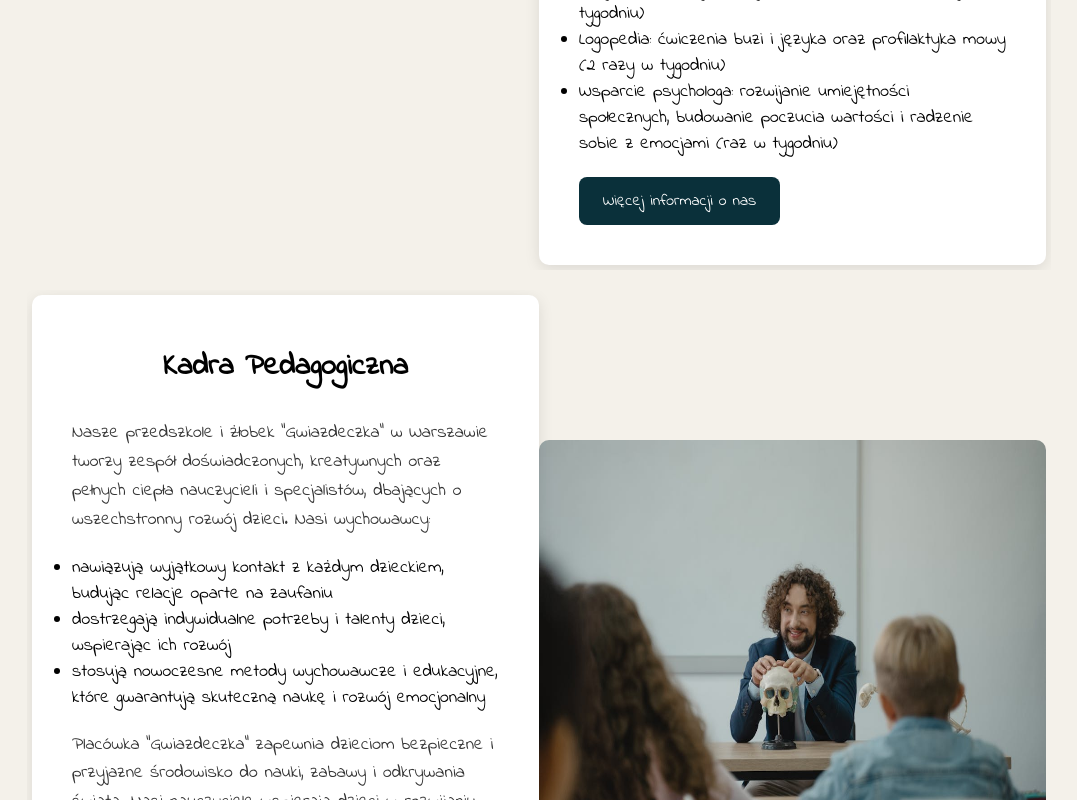
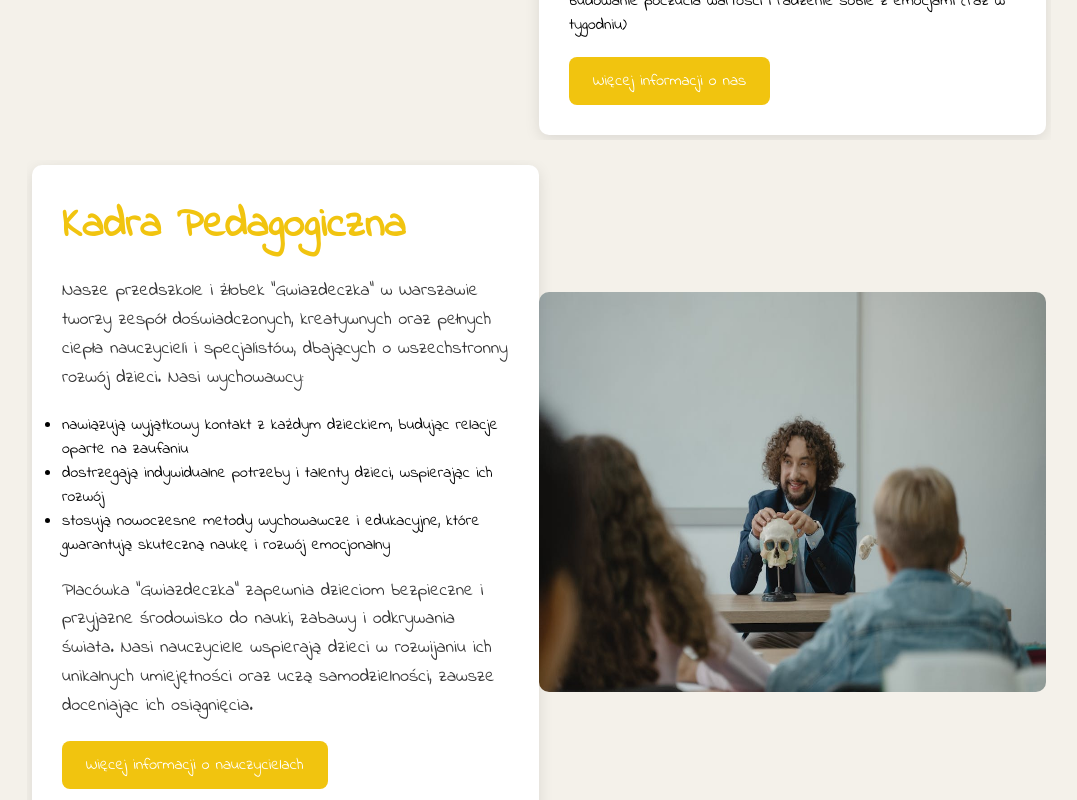
Before and after one commit to Smoleckk/portal-maluch, an Angular app in the folder web/maluch/: page / in a window 1280 px wide. Shown: the part 2000-2800 px from the top of the page, without its empty margins (101-1178 px from the left). Built offline with nearby package versions, Linux system fonts and the light colour scheme.

Commit message:
strona glowna dziala, ale jeszcze trzeba zrefaktorowac

```diff
--- a/web/maluch/projects/maluch-app/src/app/funkcjonalnosci/prezentacja/strony/prezentacja-strona-glowna/prezentacja-strona-glowna.component.html
+++ b/web/maluch/projects/maluch-app/src/app/funkcjonalnosci/prezentacja/strony/prezentacja-strona-glowna/prezentacja-strona-glowna.component.html
@@ -33,11 +33,11 @@
         <div class="card-image card-image-left">
           <img src="assets/zabawa.jpg">
           <div class="card">
-            <div class="card-title">Dlaczego my?</div>
-            <div class="card-desc">
+            <h1>Dlaczego my?</h1>
             <ul>
               <li>12 lat doświadczenia w prowadzeniu żłobka i przedszkola na najwyższym poziomie</li>
-                <li>Indywidualne podejście do każdego dziecka, małe grupy (10-15 dzieci), opiekowane przez wykwalifikowanych
+              <li>Indywidualne podejście do każdego dziecka, małe grupy (10-15 dzieci), opiekowane przez
+                wykwalifikowanych
                 nauczycieli i opiekunów
               </li>
               <li>Trzy nowoczesne placówki: ul. Lipińska 11, ul. Skalbmierska 8A oraz ul. Nocznickiego 29B</li>
@@ -49,18 +49,19 @@
               <li>Zajęcia z języka angielskiego (3 razy w tygodniu) już od najmłodszych grup</li>
               <li>Aktywności muzyczno-rytmiczne i taneczne (3 razy w tygodniu)</li>
               <li>Logopedia: ćwiczenia buzi i języka oraz profilaktyka mowy (2 razy w tygodniu)</li>
-                <li>Wsparcie psychologa: rozwijanie umiejętności społecznych, budowanie poczucia wartości i radzenie sobie z
+              <li>Wsparcie psychologa: rozwijanie umiejętności społecznych, budowanie poczucia wartości i radzenie sobie
+                z
                 emocjami (raz w tygodniu)
               </li>
               <li>Zajęcia z języka angielskiego (3 razy w tygodniu) już od najmłodszych grup</li>
               <li>Aktywności muzyczno-rytmiczne i taneczne (3 razy w tygodniu)</li>
               <li>Logopedia: ćwiczenia buzi i języka oraz profilaktyka mowy (2 razy w tygodniu)</li>
-                <li>Wsparcie psychologa: rozwijanie umiejętności społecznych, budowanie poczucia wartości i radzenie sobie z
+              <li>Wsparcie psychologa: rozwijanie umiejętności społecznych, budowanie poczucia wartości i radzenie sobie
+                z
                 emocjami (raz w tygodniu)
               </li>
             </ul>
             <a href="#" class="btn btn-light">Więcej informacji o nas</a>
-            </div>
           </div>
         </div>
       </div>
@@ -73,21 +74,22 @@
       <div class="float-layout">
         <div class="card-image card-image-right">
           <div class="card">
-            <div class="card-title">Kadra Pedagogiczna</div>
-            <div class="card-desc">
-              <p>Nasze przedszkole i żłobek "Gwiazdeczka" w Warszawie tworzy zespół doświadczonych, kreatywnych oraz pełnych
+            <h1>Kadra Pedagogiczna</h1>
+            <p>Nasze przedszkole i żłobek "Gwiazdeczka" w Warszawie tworzy zespół doświadczonych, kreatywnych oraz
+              pełnych
               ciepła nauczycieli i specjalistów, dbających o wszechstronny rozwój dzieci. Nasi wychowawcy:</p>
             <ul>
               <li>nawiązują wyjątkowy kontakt z każdym dzieckiem, budując relacje oparte na zaufaniu</li>
               <li>dostrzegają indywidualne potrzeby i talenty dzieci, wspierając ich rozwój</li>
-                <li>stosują nowoczesne metody wychowawcze i edukacyjne, które gwarantują skuteczną naukę i rozwój emocjonalny
+              <li>stosują nowoczesne metody wychowawcze i edukacyjne, które gwarantują skuteczną naukę i rozwój
+                emocjonalny
               </li>
             </ul>
             <p>Placówka "Gwiazdeczka" zapewnia dzieciom bezpieczne i przyjazne środowisko do nauki, zabawy i odkrywania
-                świata. Nasi nauczyciele wspierają dzieci w rozwijaniu ich unikalnych umiejętności oraz uczą samodzielności,
+              świata. Nasi nauczyciele wspierają dzieci w rozwijaniu ich unikalnych umiejętności oraz uczą
+              samodzielności,
               zawsze doceniając ich osiągnięcia.</p>
-              <a href="#" class="btn btn-dark">Więcej informacji o nauczycielach</a>
-            </div>
+            <a href="#" class="btn btn-light">Więcej informacji o nauczycielach</a>
           </div>
           <img src="assets/kadra.jpg">
         </div>
--- a/web/maluch/projects/maluch-app/src/app/funkcjonalnosci/prezentacja/strony/prezentacja-strona-glowna/prezentacja-strona-glowna.component.scss
+++ b/web/maluch/projects/maluch-app/src/app/funkcjonalnosci/prezentacja/strony/prezentacja-strona-glowna/prezentacja-strona-glowna.component.scss
@@ -7,7 +7,8 @@ $highlight-color: #f39c12;
 $shadow-color: rgba(0, 0, 0, 0.1);
 $shadow-hover-color: rgba(0, 0, 0, 0.2);
 
-// Container setup
+//@import "../../../../../styles.scss";
+
 .container {
   width: 80%;
   margin: 0 auto;
@@ -25,36 +26,7 @@ $shadow-hover-color: rgba(0, 0, 0, 0.2);
   flex-wrap: wrap;
 }
 
-.btn {
-  display: inline-block;
-  padding: 12px 24px;
-  font-size: 16px;
-  border-radius: 8px;
-  text-decoration: none;
-  transition: background-color 0.3s ease, transform 0.3s ease;
 
-  &-light {
-    background-color: $primary-color;
-    color: $background-color;
-
-    &:hover {
-      background-color: $accent-color;
-      color: $primary-color;
-      transform: translateY(-2px);
-    }
-  }
-
-  &-dark {
-    background-color: $background-color;
-    color: $primary-color;
-    border: 1px solid $primary-color;
-
-    &:hover {
-      background-color: $primary-color;
-      color: $background-color;
-    }
-  }
-}
 
 // Icon styles
 .icon {
--- a/web/maluch/projects/maluch-app/src/styles.scss
+++ b/web/maluch/projects/maluch-app/src/styles.scss
@@ -1,5 +1,12 @@
 @import url('https://fonts.googleapis.com/css2?family=Indie+Flower&display=swap');
 
+$primary-color: #0A303A;
+$accent-color: #f1c40f;
+$text-color: #333;
+$background-color: #fff;
+$highlight-color: #f39c12;
+$shadow-color: rgba(0, 0, 0, 0.1);
+$shadow-hover-color: rgba(0, 0, 0, 0.2);
 
 html, body {
   height: 100%;
@@ -14,3 +21,33 @@ html, body {
   margin: 0;
   padding: 0;
 }
+.btn {
+  display: inline-block;
+  padding: 12px 24px;
+  font-size: 16px;
+  border-radius: 8px;
+  text-decoration: none;
+  transition: background-color 0.3s ease, transform 0.3s ease;
+
+  &-light {
+    background-color: $accent-color;
+    color: $background-color;
+
+    &:hover {
+      background-color: $accent-color;
+      color: $primary-color;
+      transform: translateY(-2px);
+    }
+  }
+
+  &-dark {
+    background-color: $background-color;
+    color: $primary-color;
+    border: 1px solid $primary-color;
+
+    &:hover {
+      background-color: $primary-color;
+      color: $background-color;
+    }
+  }
+}
```
Lines whose indentation alone changed are shown as unchanged.
